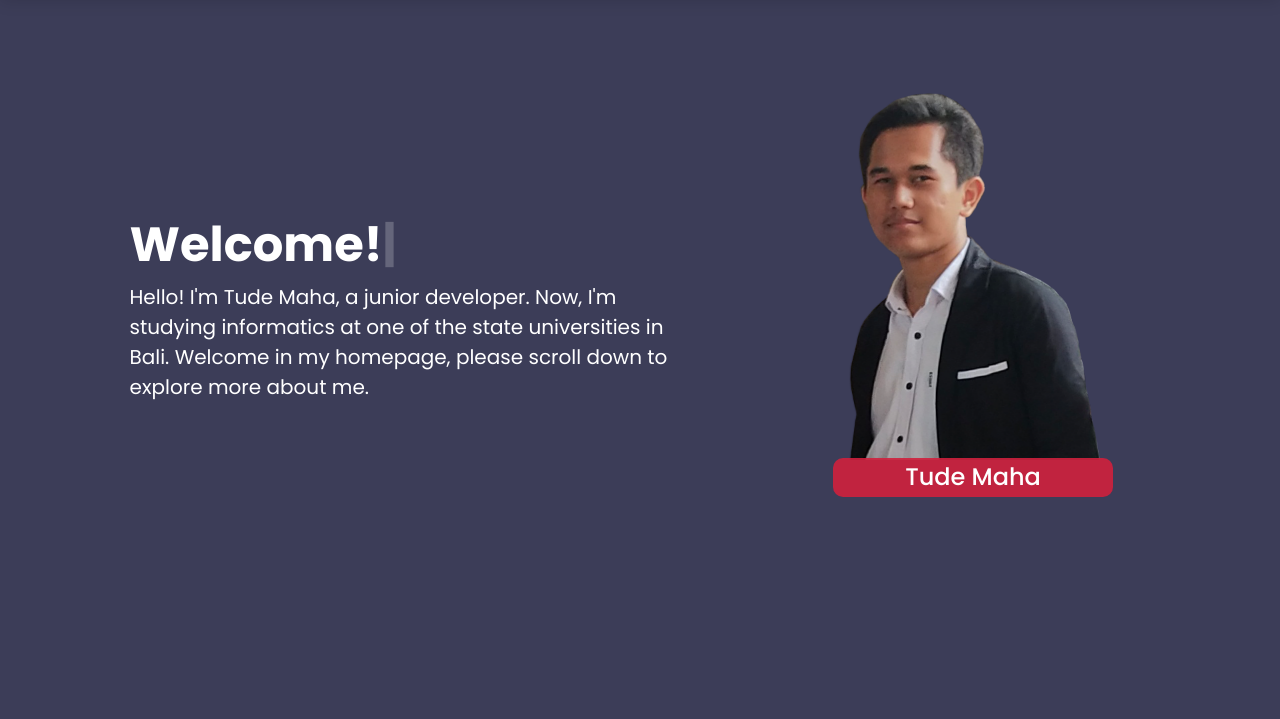
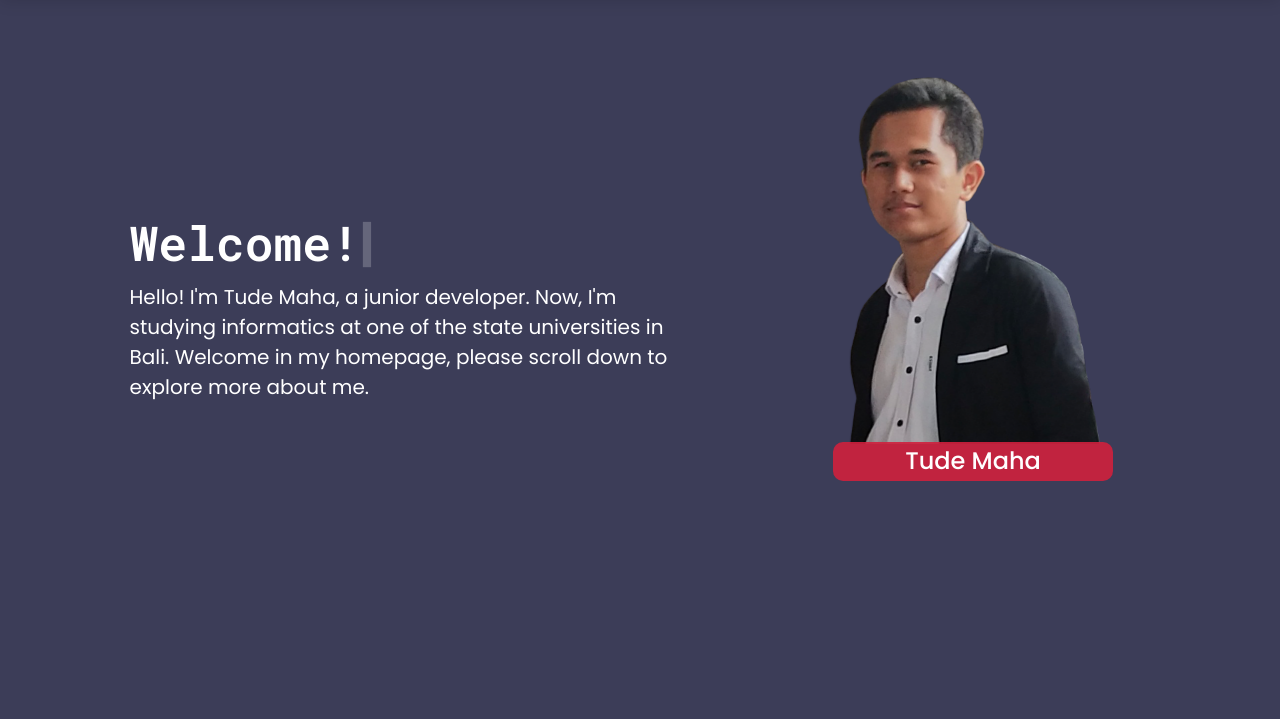
Before and after one commit to tudemaha/homepage, a plain HTML site: page index.html in a window 1280 px wide. Shown: the part 64-783 px from the top of the page. Drawn offline with nearby package versions, Linux system fonts and the light colour scheme.

Commit message:
Change welcome font

```diff
--- a/index.html
+++ b/index.html
@@ -20,7 +20,7 @@
     <!-- Fonts -->
     <link rel="preconnect" href="https://fonts.googleapis.com">
     <link rel="preconnect" href="https://fonts.gstatic.com" crossorigin>
-    <link href="https://fonts.googleapis.com/css2?family=Poppins:wght@400;500;600;700&display=swap" rel="stylesheet">
+    <link href="https://fonts.googleapis.com/css2?family=Poppins:wght@400;500;600;700&family=Roboto+Mono:wght@600&display=swap" rel="stylesheet">
 
     <!-- typed.js -->
     <script src="https://cdn.jsdelivr.net/npm/typed.js@2.0.12"></script>
--- a/style.css
+++ b/style.css
@@ -3,7 +3,7 @@
 }
 
 #jumbotron {
-    padding-top: 4rem;
+    padding-top: 3rem;
     padding-bottom: 10rem;
     margin-top: 3rem;
     background-color: #3c3d58;
@@ -16,6 +16,10 @@
 
 body {
     font-family: 'Poppins', sans-serif;
+}
+
+#welcome {
+    font-family: 'Roboto Mono', monospace;
 }
 
 .dropdown-menu {
@@ -59,6 +63,7 @@ footer {
     /* left: 500%; */
     /* transform: translate(-500%, 0); */
     transform-style: preserve-3d;
+    margin-bottom: 1rem;
 }
 
 .profile-frame::before {
```
